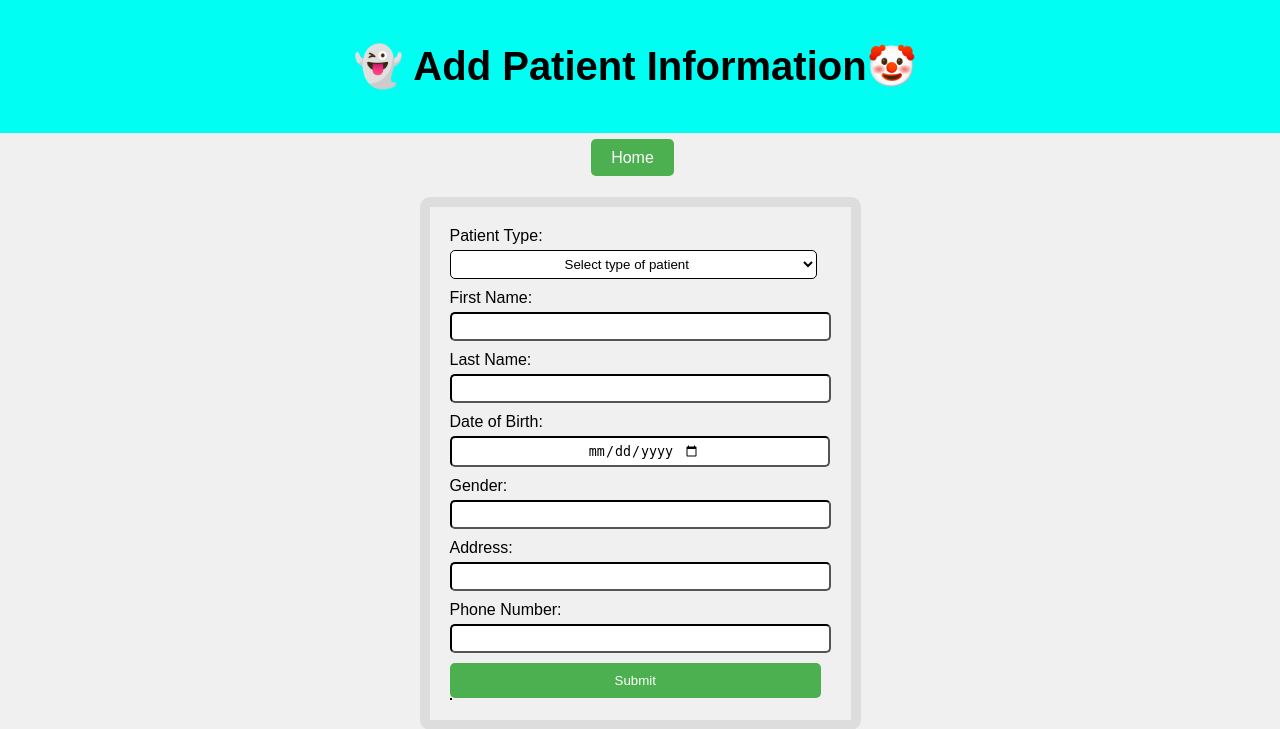
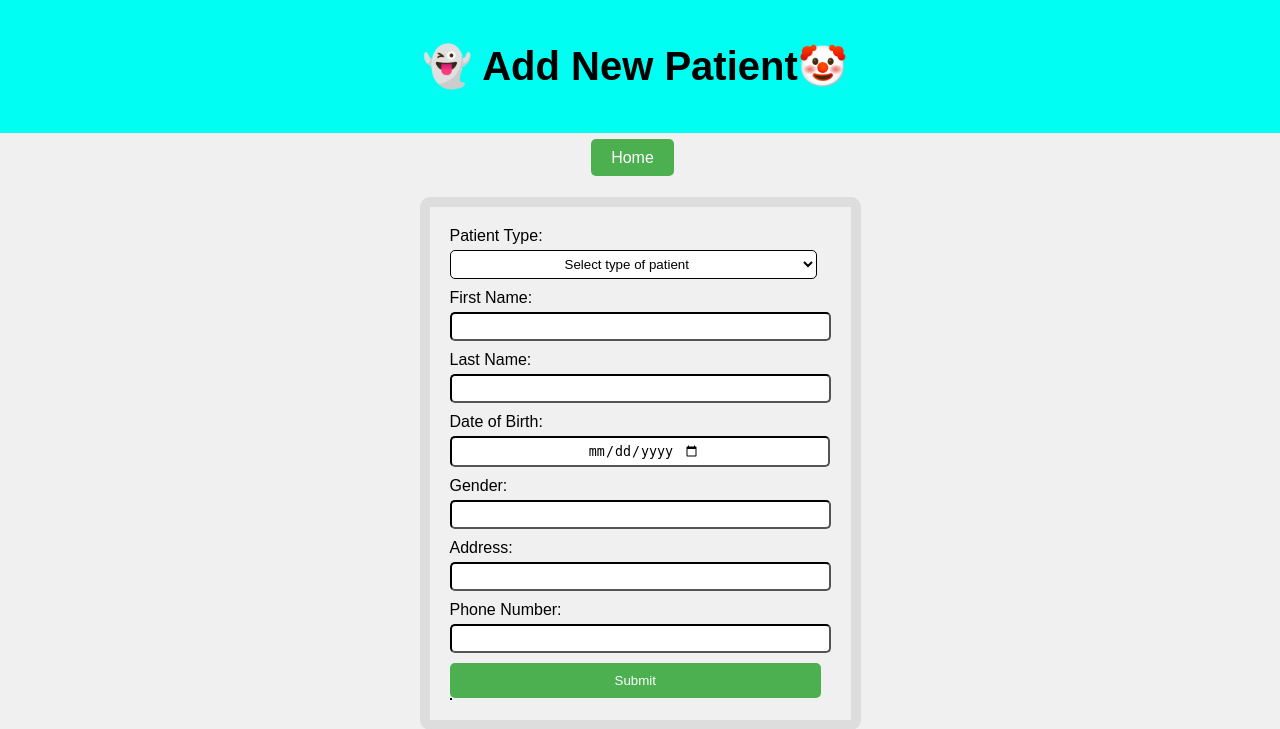
Before and after one commit to binhow612/database_website, a Flask app: page /add_data in a window 1280 px wide. Shown: the top 729 px of the page. Run offline with Flask 3, Linux system fonts and the light colour scheme.

Commit message:
Update add_patient.html update var name

```diff
--- a/website/templates/add_patient.html
+++ b/website/templates/add_patient.html
@@ -3,7 +3,7 @@
   <head>
     <meta charset="UTF-8" />
     <meta name="viewport" content="width=device-width, initial-scale=1.0" />
-    <title>Add Patient</title>
+    <title>Add New Patient</title>
 
     <!-- Linking CSS file using url_for -->
     <link
@@ -14,7 +14,7 @@
   </head>
   <body>
     <header>
-      <h1>Add Patient Information</h1>
+      <h1>Add New Patient</h1>
     </header>
     <nav>
       <ul>
```
